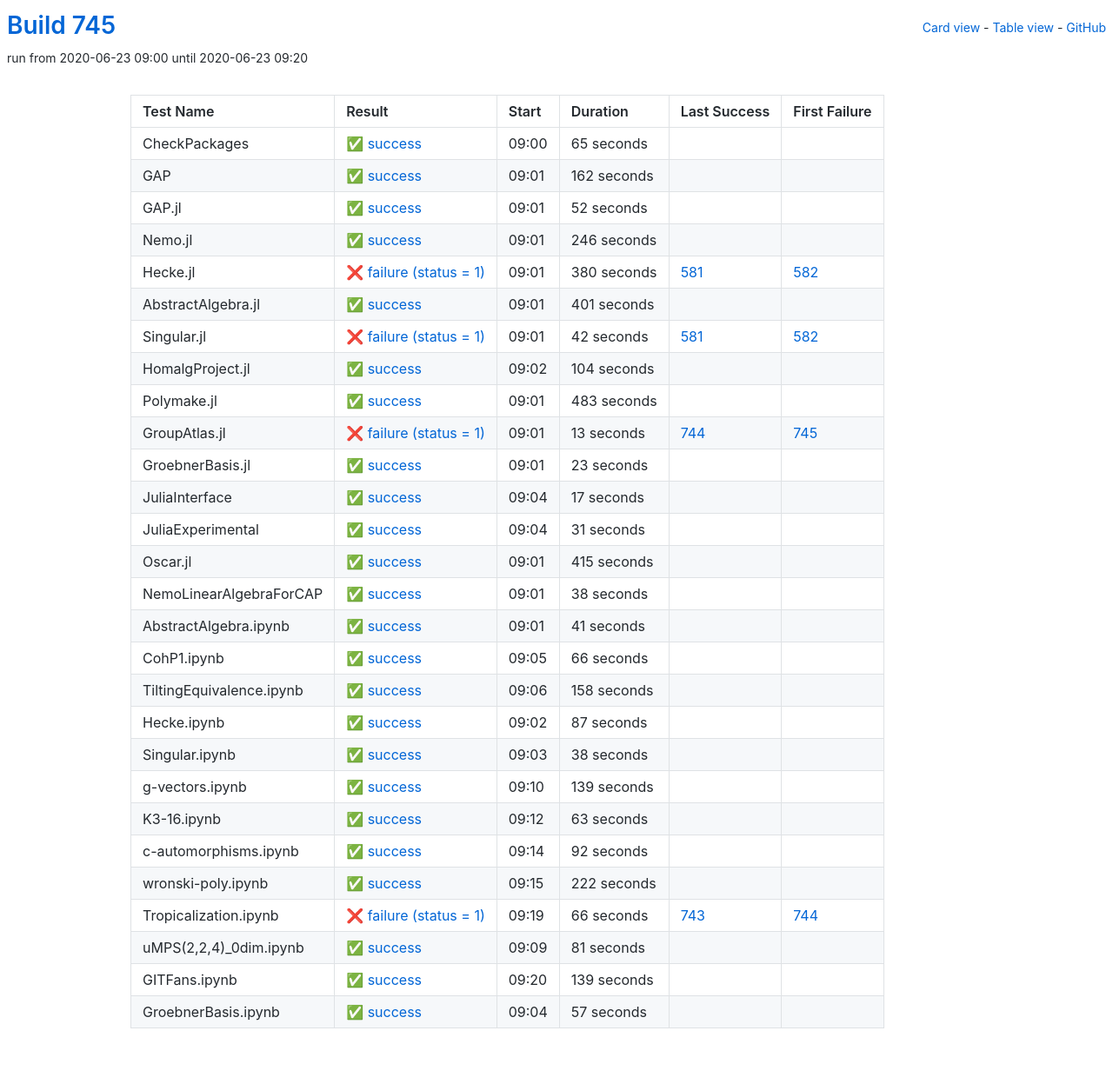
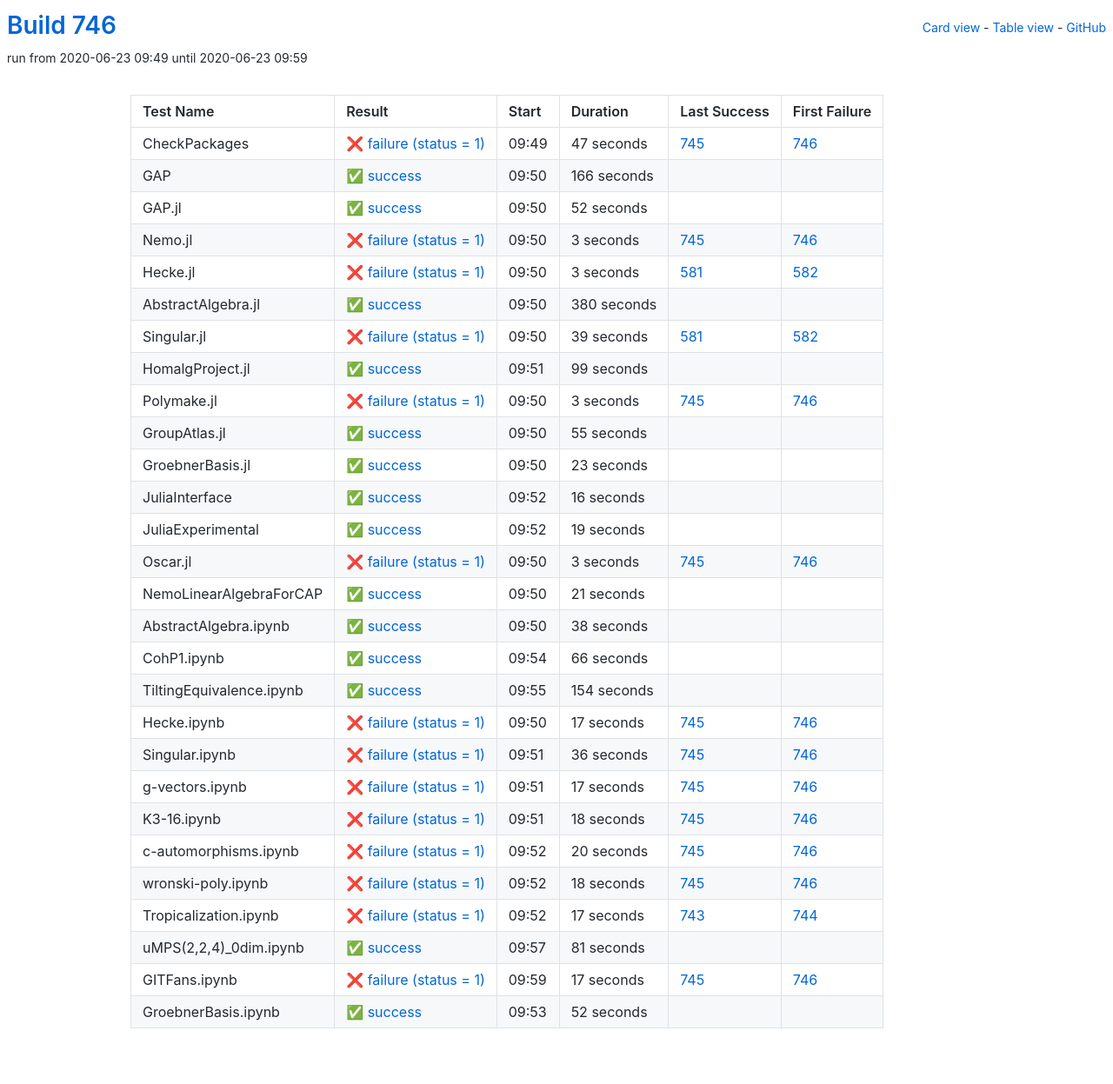
Before and after one commit to oscar-system/oscar-ci-status-1.4, a Jekyll site: the page built from table.html, in a window 1280 px wide. Shown: the whole page at 87% size. Built offline with Jekyll 4.4.1, drawn with Linux system fonts in a browser that asks for light colours.

Commit message:
Build #746

```diff
--- a/_data/ci.yml
+++ b/_data/ci.yml
@@ -1,6 +1,6 @@
 ---
-build: 745
-build_url: https://oscarci.mathematik.uni-kl.de/job/oscar-julia-1.4/745/
+build: 746
+build_url: https://oscarci.mathematik.uni-kl.de/job/oscar-julia-1.4/746/
 job: oscar-julia-1.4
 organization: oscar-system
 repo: oscar-ci-status-1.4
@@ -8,32 +8,32 @@ repourl: https://github.com/oscar-system/oscar-ci-status-1.4
 tests:
 - name: CheckPackages
   id: checkpackages
-  log: https://oscarci.mathematik.uni-kl.de/job/oscar-julia-1.4/745/artifact/logs/build-745/CheckPackages.log
-  start: 2020-06-23 09:00
+  log: https://oscarci.mathematik.uni-kl.de/job/oscar-julia-1.4/746/artifact/logs/build-746/CheckPackages.log
+  start: 2020-06-23 09:49
+  success: false
+  exitcode: 1
+  status: failure
+  duration: 47
+  last_success: 745
+  last_success_url: https://oscarci.mathematik.uni-kl.de/job/oscar-julia-1.4/745/
+  first_failure: 746
+  first_failure_url: https://oscarci.mathematik.uni-kl.de/job/oscar-julia-1.4/746/
+- name: GAP
+  id: gap
+  log: https://oscarci.mathematik.uni-kl.de/job/oscar-julia-1.4/746/artifact/logs/build-746/GAP.log
+  start: 2020-06-23 09:50
   success: true
   exitcode: 0
   status: success
-  duration: 65
-  last_success: false
-  last_success_url:
-  first_failure: false
-  first_failure_url:
-- name: GAP
-  id: gap
-  log: https://oscarci.mathematik.uni-kl.de/job/oscar-julia-1.4/745/artifact/logs/build-745/GAP.log
-  start: 2020-06-23 09:01
-  success: true
-  exitcode: 0
-  status: success
-  duration: 162
+  duration: 166
   last_success: false
   last_success_url:
   first_failure: false
   first_failure_url:
 - name: GAP.jl
   id: gap-jl
-  log: https://oscarci.mathematik.uni-kl.de/job/oscar-julia-1.4/745/artifact/logs/build-745/GAP.jl.log
-  start: 2020-06-23 09:01
+  log: https://oscarci.mathematik.uni-kl.de/job/oscar-julia-1.4/746/artifact/logs/build-746/GAP.jl.log
+  start: 2020-06-23 09:50
   success: true
   exitcode: 0
   status: success
@@ -44,92 +44,92 @@ tests:
   first_failure_url:
 - name: Nemo.jl
   id: nemo-jl
-  log: https://oscarci.mathematik.uni-kl.de/job/oscar-julia-1.4/745/artifact/logs/build-745/Nemo.jl.log
-  start: 2020-06-23 09:01
-  success: true
-  exitcode: 0
-  status: success
-  duration: 246
-  last_success: false
-  last_success_url:
-  first_failure: false
-  first_failure_url:
-- name: Hecke.jl
-  id: hecke-jl
-  log: https://oscarci.mathematik.uni-kl.de/job/oscar-julia-1.4/745/artifact/logs/build-745/Hecke.jl.log
-  start: 2020-06-23 09:01
+  log: https://oscarci.mathematik.uni-kl.de/job/oscar-julia-1.4/746/artifact/logs/build-746/Nemo.jl.log
+  start: 2020-06-23 09:50
   success: false
   exitcode: 1
   status: failure
-  duration: 380
+  duration: 3
+  last_success: 745
+  last_success_url: https://oscarci.mathematik.uni-kl.de/job/oscar-julia-1.4/745/
+  first_failure: 746
+  first_failure_url: https://oscarci.mathematik.uni-kl.de/job/oscar-julia-1.4/746/
+- name: Hecke.jl
+  id: hecke-jl
+  log: https://oscarci.mathematik.uni-kl.de/job/oscar-julia-1.4/746/artifact/logs/build-746/Hecke.jl.log
+  start: 2020-06-23 09:50
+  success: false
+  exitcode: 1
+  status: failure
+  duration: 3
   last_success: 581
   last_success_url: https://oscarci.mathematik.uni-kl.de/job/oscar-julia-1.4/581/
   first_failure: 582
   first_failure_url: https://oscarci.mathematik.uni-kl.de/job/oscar-julia-1.4/582/
 - name: AbstractAlgebra.jl
   id: abstractalgebra-jl
-  log: https://oscarci.mathematik.uni-kl.de/job/oscar-julia-1.4/745/artifact/logs/build-745/AbstractAlgebra.jl.log
-  start: 2020-06-23 09:01
+  log: https://oscarci.mathematik.uni-kl.de/job/oscar-julia-1.4/746/artifact/logs/build-746/AbstractAlgebra.jl.log
+  start: 2020-06-23 09:50
   success: true
   exitcode: 0
   status: success
-  duration: 401
+  duration: 380
   last_success: false
   last_success_url:
   first_failure: false
   first_failure_url:
 - name: Singular.jl
   id: singular-jl
-  log: https://oscarci.mathematik.uni-kl.de/job/oscar-julia-1.4/745/artifact/logs/build-745/Singular.jl.log
-  start: 2020-06-23 09:01
+  log: https://oscarci.mathematik.uni-kl.de/job/oscar-julia-1.4/746/artifact/logs/build-746/Singular.jl.log
+  start: 2020-06-23 09:50
   success: false
   exitcode: 1
   status: failure
-  duration: 42
+  duration: 39
   last_success: 581
   last_success_url: https://oscarci.mathematik.uni-kl.de/job/oscar-julia-1.4/581/
   first_failure: 582
   first_failure_url: https://oscarci.mathematik.uni-kl.de/job/oscar-julia-1.4/582/
 - name: HomalgProject.jl
   id: homalgproject-jl
-  log: https://oscarci.mathematik.uni-kl.de/job/oscar-julia-1.4/745/artifact/logs/build-745/HomalgProject.jl.log
-  start: 2020-06-23 09:02
+  log: https://oscarci.mathematik.uni-kl.de/job/oscar-julia-1.4/746/artifact/logs/build-746/HomalgProject.jl.log
+  start: 2020-06-23 09:51
   success: true
   exitcode: 0
   status: success
-  duration: 104
+  duration: 99
   last_success: false
   last_success_url:
   first_failure: false
   first_failure_url:
 - name: Polymake.jl
   id: polymake-jl
-  log: https://oscarci.mathematik.uni-kl.de/job/oscar-julia-1.4/745/artifact/logs/build-745/Polymake.jl.log
-  start: 2020-06-23 09:01
+  log: https://oscarci.mathematik.uni-kl.de/job/oscar-julia-1.4/746/artifact/logs/build-746/Polymake.jl.log
+  start: 2020-06-23 09:50
+  success: false
+  exitcode: 1
+  status: failure
+  duration: 3
+  last_success: 745
+  last_success_url: https://oscarci.mathematik.uni-kl.de/job/oscar-julia-1.4/745/
+  first_failure: 746
+  first_failure_url: https://oscarci.mathematik.uni-kl.de/job/oscar-julia-1.4/746/
+- name: GroupAtlas.jl
+  id: groupatlas-jl
+  log: https://oscarci.mathematik.uni-kl.de/job/oscar-julia-1.4/746/artifact/logs/build-746/GroupAtlas.jl.log
+  start: 2020-06-23 09:50
   success: true
   exitcode: 0
   status: success
-  duration: 483
+  duration: 55
   last_success: false
   last_success_url:
   first_failure: false
   first_failure_url:
-- name: GroupAtlas.jl
-  id: groupatlas-jl
-  log: https://oscarci.mathematik.uni-kl.de/job/oscar-julia-1.4/745/artifact/logs/build-745/GroupAtlas.jl.log
-  start: 2020-06-23 09:01
-  success: false
-  exitcode: 1
-  status: failure
-  duration: 13
-  last_success: 744
-  last_success_url: https://oscarci.mathematik.uni-kl.de/job/oscar-julia-1.4/744/
-  first_failure: 745
-  first_failure_url: https://oscarci.mathematik.uni-kl.de/job/oscar-julia-1.4/745/
 - name: GroebnerBasis.jl
   id: groebnerbasis-jl
-  log: https://oscarci.mathematik.uni-kl.de/job/oscar-julia-1.4/745/artifact/logs/build-745/GroebnerBasis.jl.log
-  start: 2020-06-23 09:01
+  log: https://oscarci.mathematik.uni-kl.de/job/oscar-julia-1.4/746/artifact/logs/build-746/GroebnerBasis.jl.log
+  start: 2020-06-23 09:50
   success: true
   exitcode: 0
   status: success
@@ -140,44 +140,56 @@ tests:
   first_failure_url:
 - name: JuliaInterface
   id: juliainterface
-  log: https://oscarci.mathematik.uni-kl.de/job/oscar-julia-1.4/745/artifact/logs/build-745/JuliaInterface.log
-  start: 2020-06-23 09:04
+  log: https://oscarci.mathematik.uni-kl.de/job/oscar-julia-1.4/746/artifact/logs/build-746/JuliaInterface.log
+  start: 2020-06-23 09:52
   success: true
   exitcode: 0
   status: success
-  duration: 17
+  duration: 16
   last_success: false
   last_success_url:
   first_failure: false
   first_failure_url:
 - name: JuliaExperimental
   id: juliaexperimental
-  log: https://oscarci.mathematik.uni-kl.de/job/oscar-julia-1.4/745/artifact/logs/build-745/JuliaExperimental.log
-  start: 2020-06-23 09:04
+  log: https://oscarci.mathematik.uni-kl.de/job/oscar-julia-1.4/746/artifact/logs/build-746/JuliaExperimental.log
+  start: 2020-06-23 09:52
   success: true
   exitcode: 0
   status: success
-  duration: 31
+  duration: 19
   last_success: false
   last_success_url:
   first_failure: false
   first_failure_url:
 - name: Oscar.jl
   id: oscar-jl
-  log: https://oscarci.mathematik.uni-kl.de/job/oscar-julia-1.4/745/artifact/logs/build-745/Oscar.jl.log
-  start: 2020-06-23 09:01
+  log: https://oscarci.mathematik.uni-kl.de/job/oscar-julia-1.4/746/artifact/logs/build-746/Oscar.jl.log
+  start: 2020-06-23 09:50
+  success: false
+  exitcode: 1
+  status: failure
+  duration: 3
+  last_success: 745
+  last_success_url: https://oscarci.mathematik.uni-kl.de/job/oscar-julia-1.4/745/
+  first_failure: 746
+  first_failure_url: https://oscarci.mathematik.uni-kl.de/job/oscar-julia-1.4/746/
+- name: NemoLinearAlgebraForCAP
+  id: nemolinearalgebraforcap
+  log: https://oscarci.mathematik.uni-kl.de/job/oscar-julia-1.4/746/artifact/logs/build-746/NemoLinearAlgebraForCAP.log
+  start: 2020-06-23 09:50
   success: true
   exitcode: 0
   status: success
-  duration: 415
+  duration: 21
   last_success: false
   last_success_url:
   first_failure: false
   first_failure_url:
-- name: NemoLinearAlgebraForCAP
-  id: nemolinearalgebraforcap
-  log: https://oscarci.mathematik.uni-kl.de/job/oscar-julia-1.4/745/artifact/logs/build-745/NemoLinearAlgebraForCAP.log
-  start: 2020-06-23 09:01
+- name: AbstractAlgebra.ipynb
+  id: abstractalgebra-ipynb
+  log: https://oscarci.mathematik.uni-kl.de/job/oscar-julia-1.4/746/artifact/logs/build-746/AbstractAlgebra.ipynb.log
+  start: 2020-06-23 09:50
   success: true
   exitcode: 0
   status: success
@@ -186,22 +198,10 @@ tests:
   last_success_url:
   first_failure: false
   first_failure_url:
-- name: AbstractAlgebra.ipynb
-  id: abstractalgebra-ipynb
-  log: https://oscarci.mathematik.uni-kl.de/job/oscar-julia-1.4/745/artifact/logs/build-745/AbstractAlgebra.ipynb.log
-  start: 2020-06-23 09:01
-  success: true
-  exitcode: 0
-  status: success
-  duration: 41
-  last_success: false
-  last_success_url:
-  first_failure: false
-  first_failure_url:
 - name: CohP1.ipynb
   id: cohp1-ipynb
-  log: https://oscarci.mathematik.uni-kl.de/job/oscar-julia-1.4/745/artifact/logs/build-745/CohP1.ipynb.log
-  start: 2020-06-23 09:05
+  log: https://oscarci.mathematik.uni-kl.de/job/oscar-julia-1.4/746/artifact/logs/build-746/CohP1.ipynb.log
+  start: 2020-06-23 09:54
   success: true
   exitcode: 0
   status: success
@@ -212,104 +212,104 @@ tests:
   first_failure_url:
 - name: TiltingEquivalence.ipynb
   id: tiltingequivalence-ipynb
-  log: https://oscarci.mathematik.uni-kl.de/job/oscar-julia-1.4/745/artifact/logs/build-745/TiltingEquivalence.ipynb.log
-  start: 2020-06-23 09:06
+  log: https://oscarci.mathematik.uni-kl.de/job/oscar-julia-1.4/746/artifact/logs/build-746/TiltingEquivalence.ipynb.log
+  start: 2020-06-23 09:55
   success: true
   exitcode: 0
   status: success
-  duration: 158
+  duration: 154
   last_success: false
   last_success_url:
   first_failure: false
   first_failure_url:
 - name: Hecke.ipynb
   id: hecke-ipynb
-  log: https://oscarci.mathematik.uni-kl.de/job/oscar-julia-1.4/745/artifact/logs/build-745/Hecke.ipynb.log
-  start: 2020-06-23 09:02
-  success: true
-  exitcode: 0
-  status: success
-  duration: 87
-  last_success: false
-  last_success_url:
-  first_failure: false
-  first_failure_url:
-- name: Singular.ipynb
-  id: singular-ipynb
-  log: https://oscarci.mathematik.uni-kl.de/job/oscar-julia-1.4/745/artifact/logs/build-745/Singular.ipynb.log
-  start: 2020-06-23 09:03
-  success: true
-  exitcode: 0
-  status: success
-  duration: 38
-  last_success: false
-  last_success_url:
-  first_failure: false
-  first_failure_url:
-- name: g-vectors.ipynb
-  id: g-vectors-ipynb
-  log: https://oscarci.mathematik.uni-kl.de/job/oscar-julia-1.4/745/artifact/logs/build-745/g-vectors.ipynb.log
-  start: 2020-06-23 09:10
-  success: true
-  exitcode: 0
-  status: success
-  duration: 139
-  last_success: false
-  last_success_url:
-  first_failure: false
-  first_failure_url:
-- name: K3-16.ipynb
-  id: k3-16-ipynb
-  log: https://oscarci.mathematik.uni-kl.de/job/oscar-julia-1.4/745/artifact/logs/build-745/K3-16.ipynb.log
-  start: 2020-06-23 09:12
-  success: true
-  exitcode: 0
-  status: success
-  duration: 63
-  last_success: false
-  last_success_url:
-  first_failure: false
-  first_failure_url:
-- name: c-automorphisms.ipynb
-  id: c-automorphisms-ipynb
-  log: https://oscarci.mathematik.uni-kl.de/job/oscar-julia-1.4/745/artifact/logs/build-745/c-automorphisms.ipynb.log
-  start: 2020-06-23 09:14
-  success: true
-  exitcode: 0
-  status: success
-  duration: 92
-  last_success: false
-  last_success_url:
-  first_failure: false
-  first_failure_url:
-- name: wronski-poly.ipynb
-  id: wronski-poly-ipynb
-  log: https://oscarci.mathematik.uni-kl.de/job/oscar-julia-1.4/745/artifact/logs/build-745/wronski-poly.ipynb.log
-  start: 2020-06-23 09:15
-  success: true
-  exitcode: 0
-  status: success
-  duration: 222
-  last_success: false
-  last_success_url:
-  first_failure: false
-  first_failure_url:
-- name: Tropicalization.ipynb
-  id: tropicalization-ipynb
-  log: https://oscarci.mathematik.uni-kl.de/job/oscar-julia-1.4/745/artifact/logs/build-745/Tropicalization.ipynb.log
-  start: 2020-06-23 09:19
+  log: https://oscarci.mathematik.uni-kl.de/job/oscar-julia-1.4/746/artifact/logs/build-746/Hecke.ipynb.log
+  start: 2020-06-23 09:50
   success: false
   exitcode: 1
   status: failure
-  duration: 66
+  duration: 17
+  last_success: 745
+  last_success_url: https://oscarci.mathematik.uni-kl.de/job/oscar-julia-1.4/745/
+  first_failure: 746
+  first_failure_url: https://oscarci.mathematik.uni-kl.de/job/oscar-julia-1.4/746/
+- name: Singular.ipynb
+  id: singular-ipynb
+  log: https://oscarci.mathematik.uni-kl.de/job/oscar-julia-1.4/746/artifact/logs/build-746/Singular.ipynb.log
+  start: 2020-06-23 09:51
+  success: false
+  exitcode: 1
+  status: failure
+  duration: 36
+  last_success: 745
+  last_success_url: https://oscarci.mathematik.uni-kl.de/job/oscar-julia-1.4/745/
+  first_failure: 746
+  first_failure_url: https://oscarci.mathematik.uni-kl.de/job/oscar-julia-1.4/746/
+- name: g-vectors.ipynb
+  id: g-vectors-ipynb
+  log: https://oscarci.mathematik.uni-kl.de/job/oscar-julia-1.4/746/artifact/logs/build-746/g-vectors.ipynb.log
+  start: 2020-06-23 09:51
+  success: false
+  exitcode: 1
+  status: failure
+  duration: 17
+  last_success: 745
+  last_success_url: https://oscarci.mathematik.uni-kl.de/job/oscar-julia-1.4/745/
+  first_failure: 746
+  first_failure_url: https://oscarci.mathematik.uni-kl.de/job/oscar-julia-1.4/746/
+- name: K3-16.ipynb
+  id: k3-16-ipynb
+  log: https://oscarci.mathematik.uni-kl.de/job/oscar-julia-1.4/746/artifact/logs/build-746/K3-16.ipynb.log
+  start: 2020-06-23 09:51
+  success: false
+  exitcode: 1
+  status: failure
+  duration: 18
+  last_success: 745
+  last_success_url: https://oscarci.mathematik.uni-kl.de/job/oscar-julia-1.4/745/
+  first_failure: 746
+  first_failure_url: https://oscarci.mathematik.uni-kl.de/job/oscar-julia-1.4/746/
+- name: c-automorphisms.ipynb
+  id: c-automorphisms-ipynb
+  log: https://oscarci.mathematik.uni-kl.de/job/oscar-julia-1.4/746/artifact/logs/build-746/c-automorphisms.ipynb.log
+  start: 2020-06-23 09:52
+  success: false
+  exitcode: 1
+  status: failure
+  duration: 20
+  last_success: 745
+  last_success_url: https://oscarci.mathematik.uni-kl.de/job/oscar-julia-1.4/745/
+  first_failure: 746
+  first_failure_url: https://oscarci.mathematik.uni-kl.de/job/oscar-julia-1.4/746/
+- name: wronski-poly.ipynb
+  id: wronski-poly-ipynb
+  log: https://oscarci.mathematik.uni-kl.de/job/oscar-julia-1.4/746/artifact/logs/build-746/wronski-poly.ipynb.log
+  start: 2020-06-23 09:52
+  success: false
+  exitcode: 1
+  status: failure
+  duration: 18
+  last_success: 745
+  last_success_url: https://oscarci.mathematik.uni-kl.de/job/oscar-julia-1.4/745/
+  first_failure: 746
+  first_failure_url: https://oscarci.mathematik.uni-kl.de/job/oscar-julia-1.4/746/
+- name: Tropicalization.ipynb
+  id: tropicalization-ipynb
+  log: https://oscarci.mathematik.uni-kl.de/job/oscar-julia-1.4/746/artifact/logs/build-746/Tropicalization.ipynb.log
+  start: 2020-06-23 09:52
+  success: false
+  exitcode: 1
+  status: failure
+  duration: 17
   last_success: 743
   last_success_url: https://oscarci.mathematik.uni-kl.de/job/oscar-julia-1.4/743/
   first_failure: 744
   first_failure_url: https://oscarci.mathematik.uni-kl.de/job/oscar-julia-1.4/744/
 - name: uMPS(2,2,4)_0dim.ipynb
   id: umps-2-2-4-0dim-ipynb
-  log: https://oscarci.mathematik.uni-kl.de/job/oscar-julia-1.4/745/artifact/logs/build-745/uMPS-2-2-4-_0dim.ipynb.log
-  start: 2020-06-23 09:09
+  log: https://oscarci.mathematik.uni-kl.de/job/oscar-julia-1.4/746/artifact/logs/build-746/uMPS-2-2-4-_0dim.ipynb.log
+  start: 2020-06-23 09:57
   success: true
   exitcode: 0
   status: success
@@ -320,25 +320,25 @@ tests:
   first_failure_url:
 - name: GITFans.ipynb
   id: gitfans-ipynb
-  log: https://oscarci.mathematik.uni-kl.de/job/oscar-julia-1.4/745/artifact/logs/build-745/GITFans.ipynb.log
-  start: 2020-06-23 09:20
+  log: https://oscarci.mathematik.uni-kl.de/job/oscar-julia-1.4/746/artifact/logs/build-746/GITFans.ipynb.log
+  start: 2020-06-23 09:59
+  success: false
+  exitcode: 1
+  status: failure
+  duration: 17
+  last_success: 745
+  last_success_url: https://oscarci.mathematik.uni-kl.de/job/oscar-julia-1.4/745/
+  first_failure: 746
+  first_failure_url: https://oscarci.mathematik.uni-kl.de/job/oscar-julia-1.4/746/
+- name: GroebnerBasis.ipynb
+  id: groebnerbasis-ipynb
+  log: https://oscarci.mathematik.uni-kl.de/job/oscar-julia-1.4/746/artifact/logs/build-746/GroebnerBasis.ipynb.log
+  start: 2020-06-23 09:53
   success: true
   exitcode: 0
   status: success
-  duration: 139
+  duration: 52
   last_success: false
   last_success_url:
   first_failure: false
   first_failure_url:
-- name: GroebnerBasis.ipynb
-  id: groebnerbasis-ipynb
-  log: https://oscarci.mathematik.uni-kl.de/job/oscar-julia-1.4/745/artifact/logs/build-745/GroebnerBasis.ipynb.log
-  start: 2020-06-23 09:04
-  success: true
-  exitcode: 0
-  status: success
-  duration: 57
-  last_success: false
-  last_success_url:
-  first_failure: false
-  first_failure_url:
```
Also changed, not shown: README.md.
